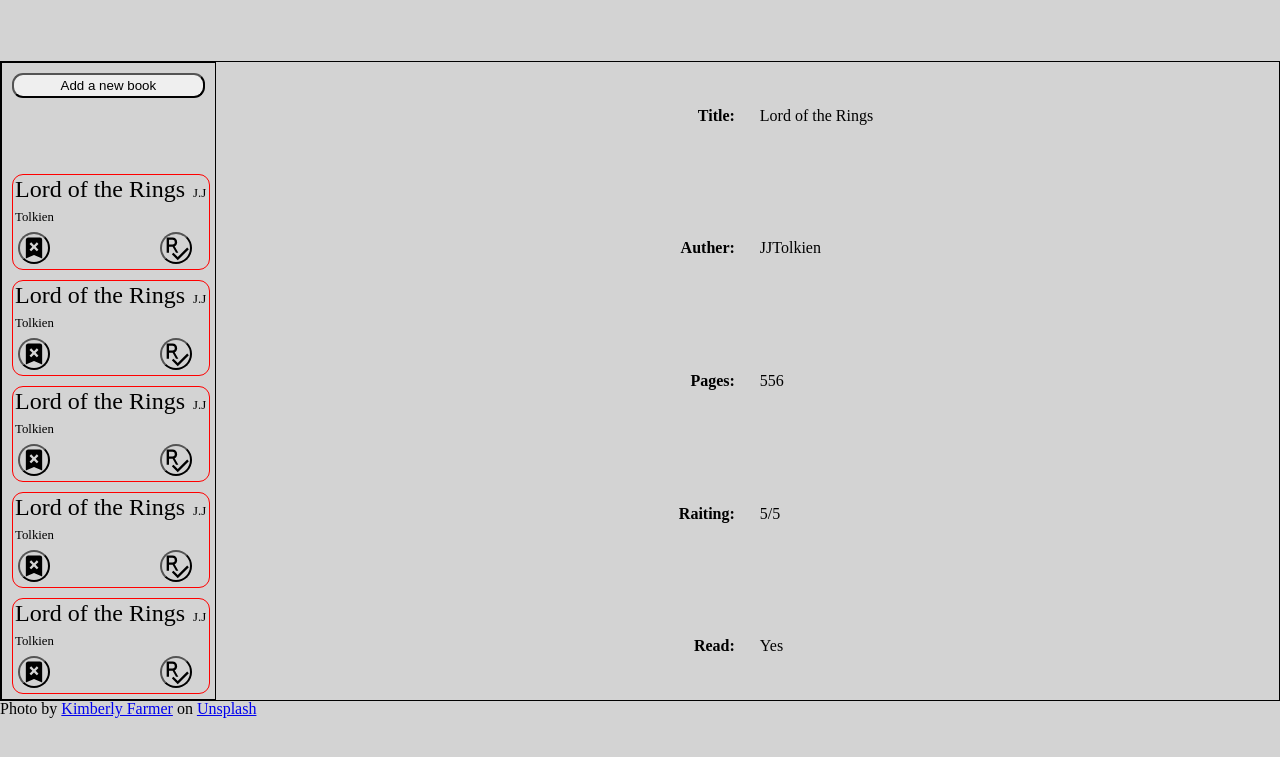
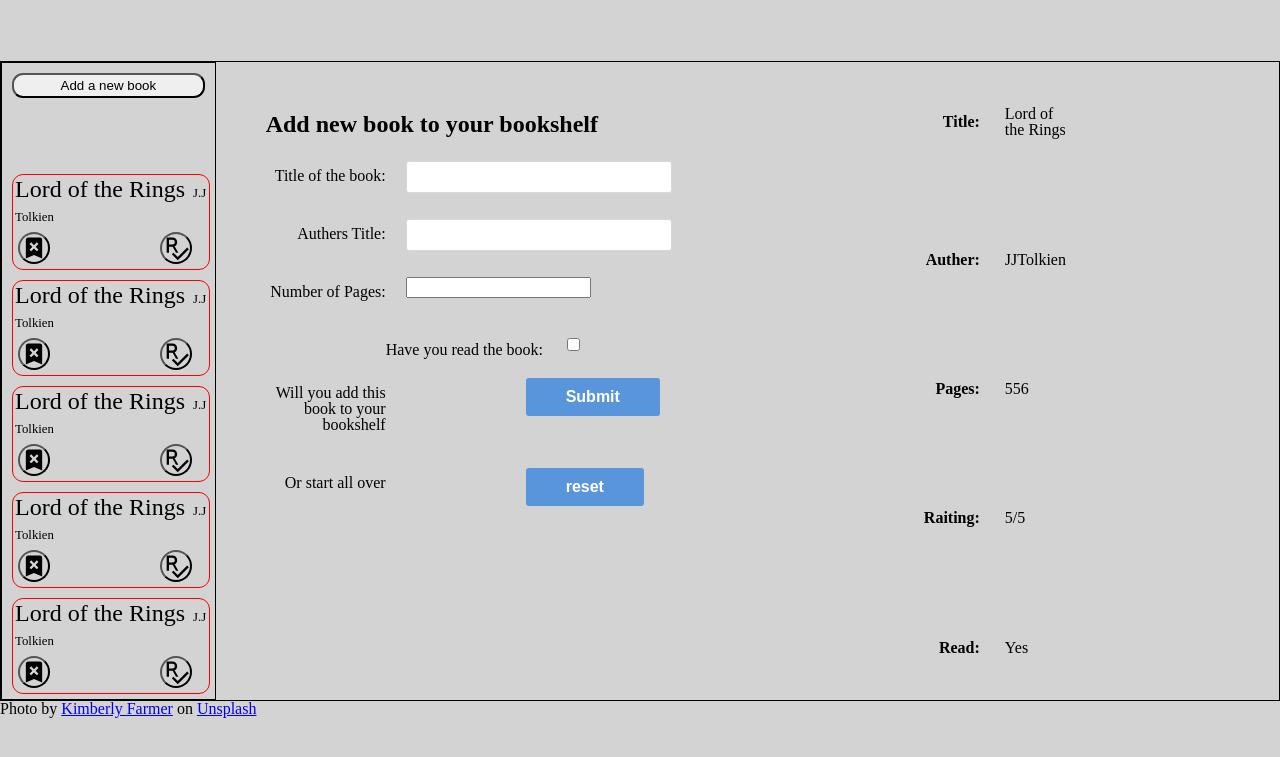
Before and after one commit to dk-ties/TOP_FullStackJavascript, a website: page Library/index.html in a window 1280 px wide. Both pictures are taken after a click on the button "Add a new book". Shown: the part 19-776 px from the top of the page. Drawn offline with Linux system fonts and the light colour scheme.

Commit message:
Working on hide/show newBookform

```diff
--- a/Library/index.html
+++ b/Library/index.html
@@ -26,7 +26,7 @@
 
       <div class="middle">
         <div class="sidebar">
-          <button class="addNewBook">Add a new book</button>
+          <button class="addNewBook" id="addNewBook" >Add a new book</button>
           <div class="bookShelf">
             <div class="books">
               <h1>
@@ -71,7 +71,7 @@
           </div>
         </div>
         <div class="content">
-          <div class="newBookForm" hidden>
+          <div class="newBookForm" id="newBookForm" hidden>
             <h1>Add new book to your bookshelf</h1>
             <form action="newBook">
               <div class="form-row">
@@ -106,7 +106,8 @@
               </div>
             </form>
           </div>
-          <div class="showBook">
+          <div class="showBookContainer" id="showBookContainer" hidden>
+          <div class="showBook" hidden>
             <div class="ShowBookLabel">Title:</div>
             <div class="ShowBookContent" id="ShowBookTitleTitle">
               Lord of the Rings
@@ -125,6 +126,7 @@
             <div  class="ShowBookContent id="ShowBookReadRead">Yes</div>
           </div>
         </div>
+        </div>
       </div>
       <div class="footer">
         Photo by
--- a/Library/script.js
+++ b/Library/script.js
@@ -9,3 +9,13 @@ function getBook(title, author, pages) {
 const lordOfTheRings = new getBook("Lord of the rings", "J.R.R Tolkien", 295);
 
 console.log(lordOfTheRings.info);
+function showNewBookForm() {
+  showBookContainerDom.setAttribute("hidden", "");
+  newBookFormDom.removeAttribute("hidden");
+}
+
+const newBookFormDom = document.getElementById("newBookForm");
+const showBookContainerDom = document.getElementById("showBookContainer");
+
+const addNewBookClick = document.getElementById("addNewBook");
+addNewBookClick.addEventListener("click", showNewBookForm);
--- a/Library/style.css
+++ b/Library/style.css
@@ -206,6 +206,16 @@
 }
 /* Styling book showing */
 
+.showBookContainer {
+  display: grid;
+  grid-template-columns: 1fr 1fr;
+  width: 50%;
+  height: 100%;
+  justify-content: center;
+  align-items: center;
+  font-size: 1rem;
+  gap: 25px;
+}
 .showBook {
   display: grid;
   grid-template-columns: 1fr 1fr;
```
